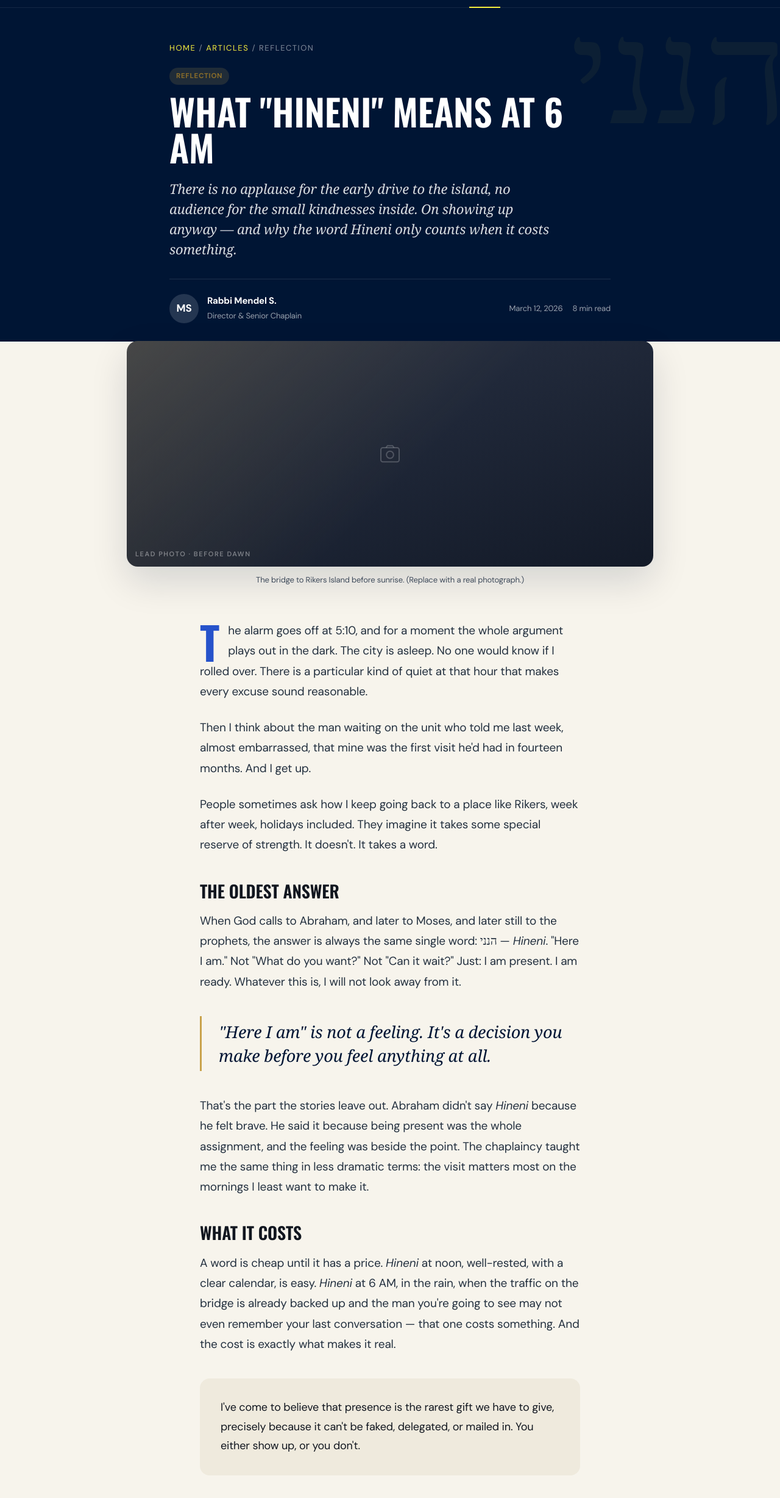
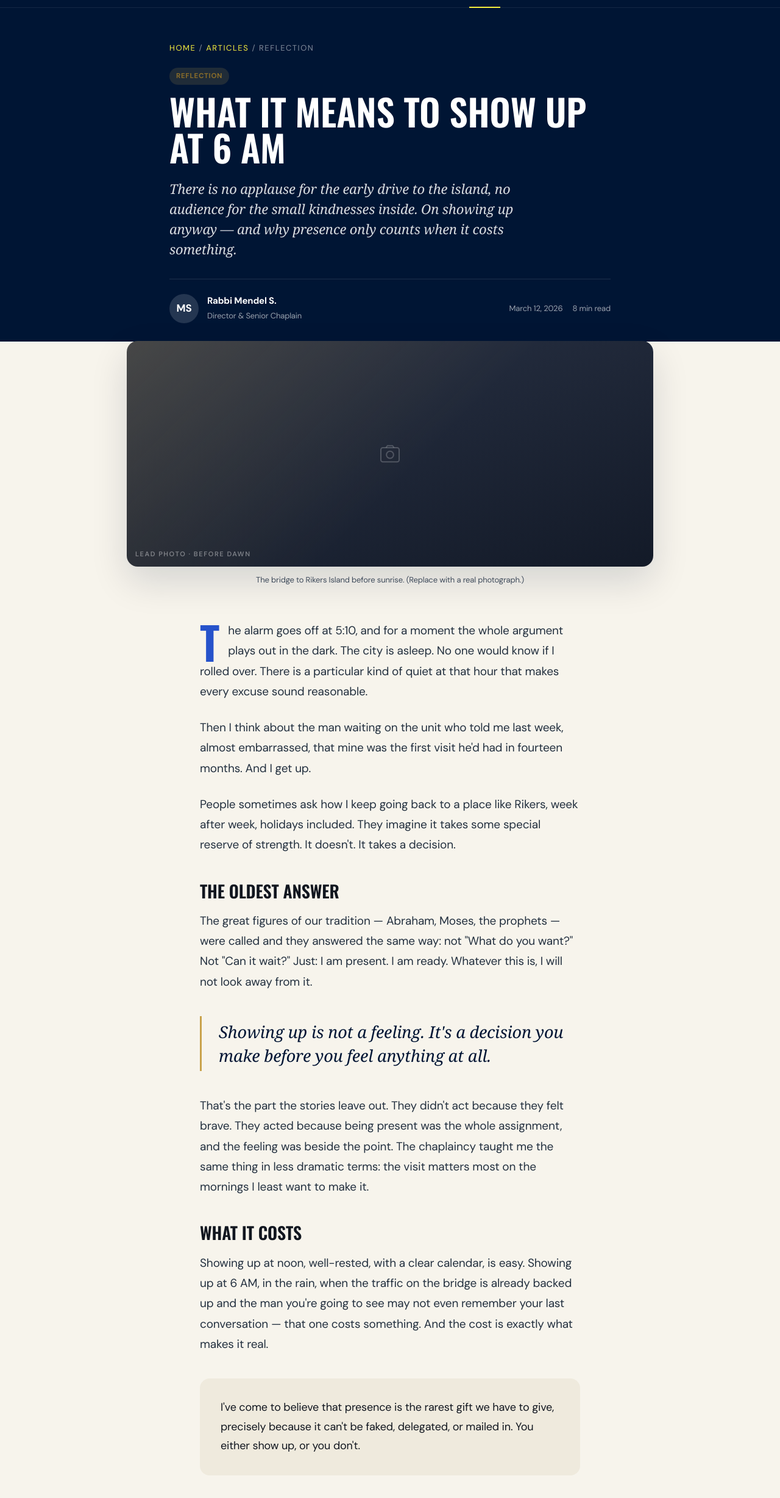
Before and after one commit to YaakovDavid/ChabadRikers, a plain HTML site: page article.html in a window 1280 px wide. Shown: the part 60-2516 px from the top of the page at 61% size. Drawn offline with nearby package versions, Linux system fonts and the light colour scheme; a web font is replaced by a local one.

Commit message:
Remove all references to Hineni, Here I Am, and Hebrew watermarks

```diff
--- a/article.html
+++ b/article.html
@@ -3,7 +3,7 @@
 <head>
 <meta charset="UTF-8">
 <meta name="viewport" content="width=device-width, initial-scale=1.0">
-<title>What "Hineni" Means at 6 AM — Chabad of Rikers</title>
+<title>What It Means to Show Up at 6 AM — Chabad of Rikers</title>
 <link rel="stylesheet" href="styles.css">
 <style>
 /* reading progress */
@@ -74,12 +74,11 @@
 <!-- ARTICLE HEADER -->
 <article>
 <header class="art-hero">
-  <div class="watermark hebrew">הנני</div>
   <div class="wrap inner">
     <div class="crumb"><a href="index.html">Home</a> / <a href="articles.html">Articles</a> / Reflection</div>
     <span class="tag tag-gold">Reflection</span>
-    <h1>What "Hineni" Means at 6 AM</h1>
-    <p class="art-deck">There is no applause for the early drive to the island, no audience for the small kindnesses inside. On showing up anyway — and why the word <em>Hineni</em> only counts when it costs something.</p>
+    <h1>What It Means to Show Up at 6 AM</h1>
+    <p class="art-deck">There is no applause for the early drive to the island, no audience for the small kindnesses inside. On showing up anyway — and why presence only counts when it costs something.</p>
     <div class="byline">
       <div class="av">MS</div>
       <div><b>Rabbi Mendel S.</b><span>Director &amp; Senior Chaplain</span></div>
@@ -100,17 +99,17 @@
 
   <p>Then I think about the man waiting on the unit who told me last week, almost embarrassed, that mine was the first visit he'd had in fourteen months. And I get up.</p>
 
-  <p>People sometimes ask how I keep going back to a place like Rikers, week after week, holidays included. They imagine it takes some special reserve of strength. It doesn't. It takes a word.</p>
+  <p>People sometimes ask how I keep going back to a place like Rikers, week after week, holidays included. They imagine it takes some special reserve of strength. It doesn't. It takes a decision.</p>
 
   <h2>The oldest answer</h2>
-  <p>When God calls to Abraham, and later to Moses, and later still to the prophets, the answer is always the same single word: <span class="hebrew-inline">הנני</span> — <em>Hineni</em>. "Here I am." Not "What do you want?" Not "Can it wait?" Just: I am present. I am ready. Whatever this is, I will not look away from it.</p>
+  <p>The great figures of our tradition — Abraham, Moses, the prophets — were called and they answered the same way: not "What do you want?" Not "Can it wait?" Just: I am present. I am ready. Whatever this is, I will not look away from it.</p>
 
-  <blockquote>"Here I am" is not a feeling. It's a decision you make before you feel anything at all.</blockquote>
+  <blockquote>Showing up is not a feeling. It's a decision you make before you feel anything at all.</blockquote>
 
-  <p>That's the part the stories leave out. Abraham didn't say <em>Hineni</em> because he felt brave. He said it because being present was the whole assignment, and the feeling was beside the point. The chaplaincy taught me the same thing in less dramatic terms: the visit matters most on the mornings I least want to make it.</p>
+  <p>That's the part the stories leave out. They didn't act because they felt brave. They acted because being present was the whole assignment, and the feeling was beside the point. The chaplaincy taught me the same thing in less dramatic terms: the visit matters most on the mornings I least want to make it.</p>
 
   <h2>What it costs</h2>
-  <p>A word is cheap until it has a price. <em>Hineni</em> at noon, well-rested, with a clear calendar, is easy. <em>Hineni</em> at 6 AM, in the rain, when the traffic on the bridge is already backed up and the man you're going to see may not even remember your last conversation — that one costs something. And the cost is exactly what makes it real.</p>
+  <p>Showing up at noon, well-rested, with a clear calendar, is easy. Showing up at 6 AM, in the rain, when the traffic on the bridge is already backed up and the man you're going to see may not even remember your last conversation — that one costs something. And the cost is exactly what makes it real.</p>
 
   <div class="pull-wide">
     <p>I've come to believe that presence is the rarest gift we have to give, precisely because it can't be faked, delegated, or mailed in. You either show up, or you don't.</p>
@@ -120,7 +119,7 @@
 
   <p>And every so often, someone says it back. A man I'd visited for a year, on the morning of his release, stopped at the gate and turned around. He didn't say thank you. He just looked at me and said, "You kept coming." Then he walked out into the rest of his life.</p>
 
-  <p>That is why I get up at 5:10. Not because it feels good — though sometimes it does. Because somewhere across the water, someone is about to find out that the answer to "is anyone there?" is yes. <span class="hebrew-inline">הנני</span>. Here I am.</p>
+  <p>That is why I get up at 5:10. Not because it feels good — though sometimes it does. Because somewhere across the water, someone is about to find out that the answer to "is anyone there?" is yes.</p>
 
   <!-- SHARE -->
   <div class="share">
@@ -177,7 +176,7 @@
     <div><h4>Get Involved</h4><ul><li><a href="donate.html">Donate</a></li><li><a href="contact.html">Volunteer</a></li><li><a href="testimonials.html">Testimonials</a></li><li><a href="contact.html">Contact</a></li></ul></div>
     <div><h4>Contact</h4><ul><li><a href="#">info@chabadofrikers.org</a></li><li><a href="#">(718) 555‑0147</a></li><li>Queens, New York</li></ul></div>
   </div>
-  <div class="footer-bottom"><span>© 2026 Chabad of Rikers · A project of Chabad Lubavitch. 501(c)(3) nonprofit.</span><span class="hebrew">הנני · Here I Am</span></div>
+  <div class="footer-bottom"><span>© 2026 Chabad of Rikers · A project of Chabad Lubavitch. 501(c)(3) nonprofit.</span></div>
 </div></footer>
 
 <script>
--- a/styles.css
+++ b/styles.css
@@ -1,6 +1,6 @@
 /* ============================================================
    Chabad of Rikers — Shared Stylesheet
-   Built on the Hineni Design System (navy/blue core,
+   Built on the Chabad of Rikers Design System (navy/blue core,
    warm orange CTA, Oswald display + DM Sans body).
    ============================================================ */
 
```
Also changed, not shown: about.html (+3 -4 lines), articles.html (+3 -3 lines), contact.html (+1 -2 lines), donate.html (+2 -2 lines), events.html (+1 -1 lines), index.html (+6 -7 lines), team.html (+2 -2 lines), testimonials.html (+1 -1 lines).
